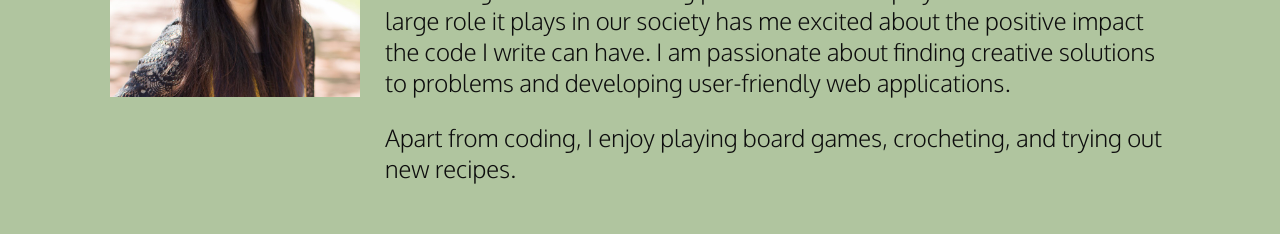
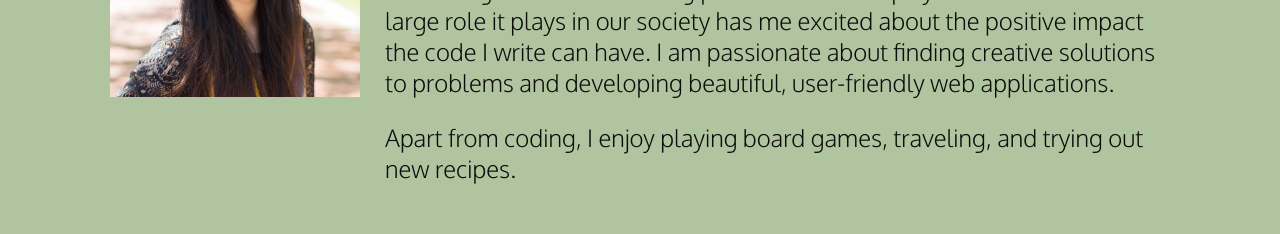
Before and after one commit to amandakso/amandakso.github.io, a React (Create React App) app: page / in a window 1280 px wide. Shown: the part 1280-1514 px from the top of the page. Built offline with nearby package versions, Linux system fonts and the light colour scheme.

Commit message:
update about bio

```diff
--- a/src/components/About.js
+++ b/src/components/About.js
@@ -21,11 +21,11 @@ export default function About() {
           latest technologies and best coding practices. The ubiquity of the web
           and the large role it plays in our society has me excited about the
           positive impact the code I write can have. I am passionate about
-          finding creative solutions to problems and developing user-friendly
-          web applications.{" "}
+          finding creative solutions to problems and developing beautiful,
+          user-friendly web applications.{" "}
         </p>
         <p className="about-text">
-          Apart from coding, I enjoy playing board games, crocheting, and trying
+          Apart from coding, I enjoy playing board games, traveling, and trying
           out new recipes.
         </p>
       </div>
```
